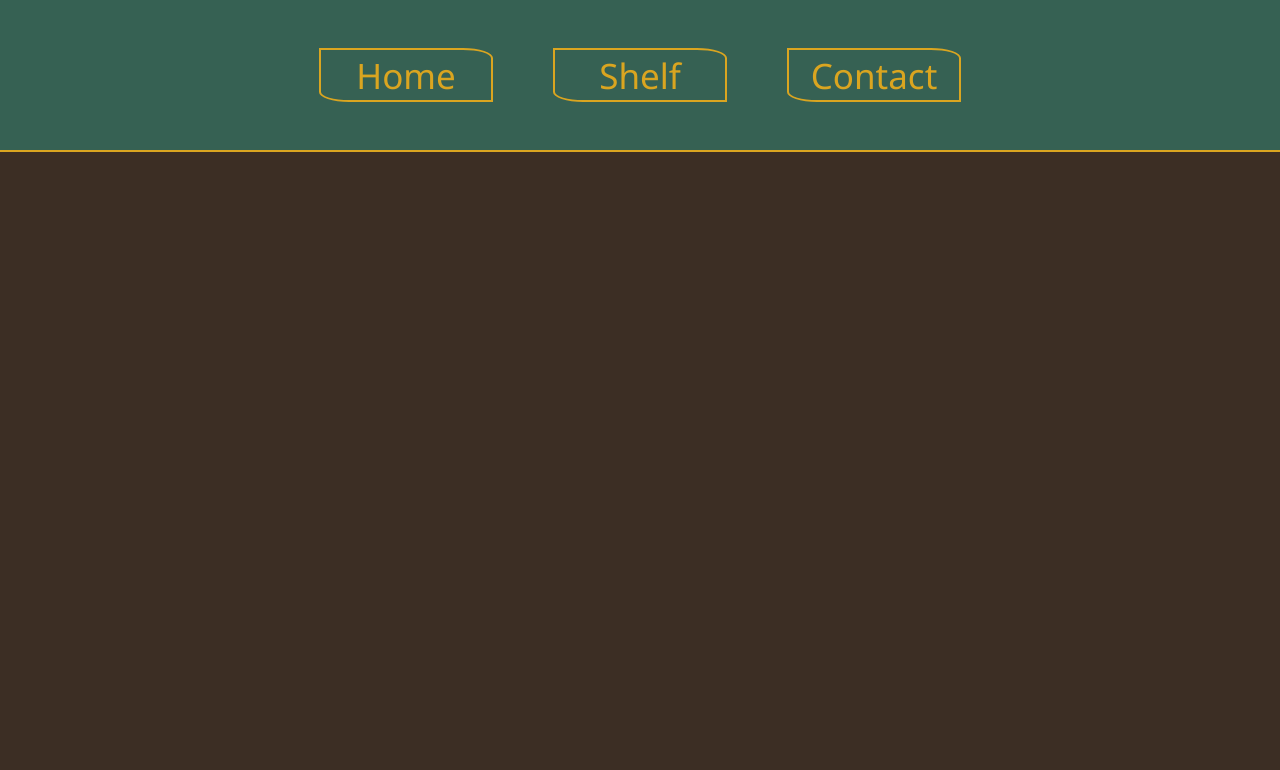
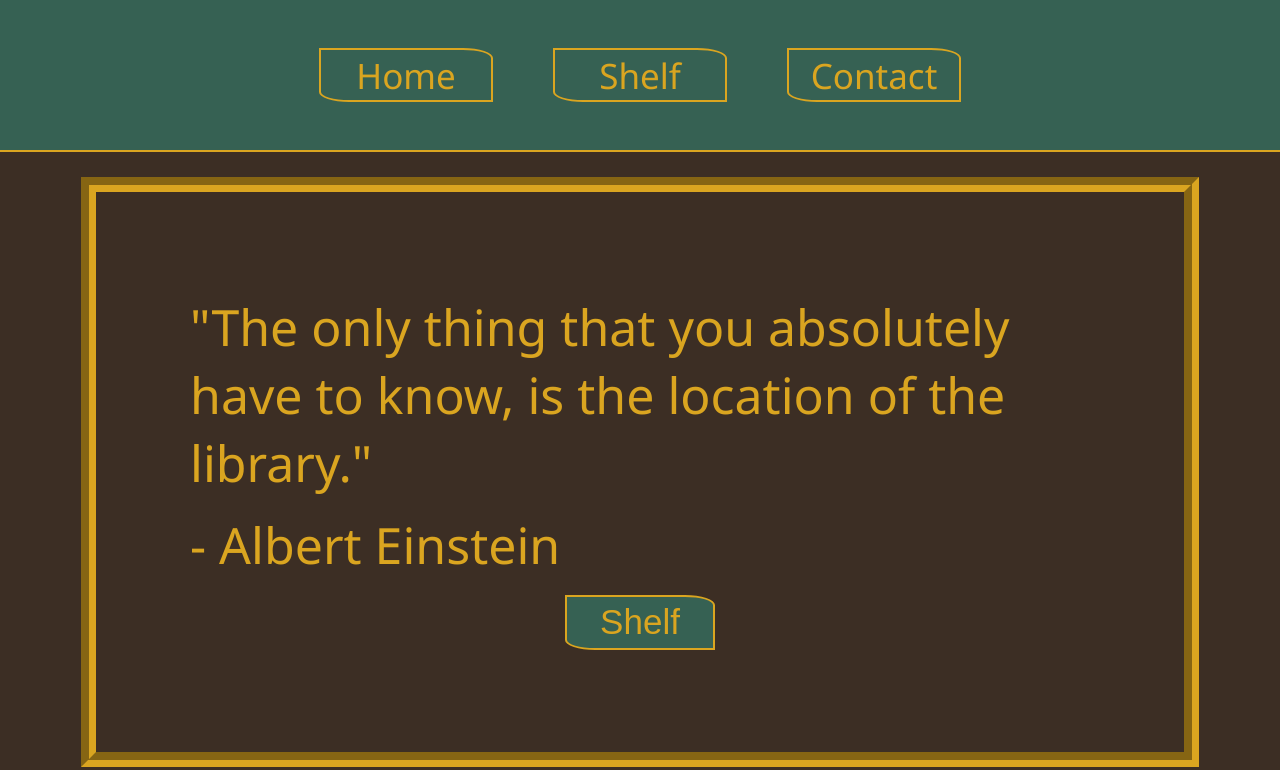
Before and after one commit to migdood/Library, a plain HTML site: page index.html in a window 1280 px wide. Shown: the top 770 px of the page. Drawn offline with Linux system fonts and the light colour scheme.

Commit message:
Added Landing Page at index.html Added Style to Landing Page Added another js file to separate between the html files Added FavIcon to all pages Added 3 Books as base

```diff
--- a/css/style.css
+++ b/css/style.css
@@ -43,11 +43,91 @@ header > nav > ul > li:hover {
 }
 main {
   display: flex;
-  /* flex-direction: column;
-  gap: 50px; */
   justify-content: center;
   align-items: center;
   height: 80svh;
+}
+.containerHome {
+  display: flex;
+  flex-direction: column;
+  justify-content: center;
+  align-items: center;
+  border-style: groove;
+  border-width: 15px;
+  border-color: #daa520;
+  width: 85vw;
+  height: 70vh;
+  font-size: 50px;
+}
+.containerHome > .textContainer {
+  color: #daa520;
+}
+.quote p {
+  animation: popUp 1s 0s ease forwards;
+}
+.containerHome > .textContainer > .quote {
+  display: flex;
+  align-items: center;
+  overflow: hidden;
+  width: 900px;
+  height: 200px;
+}
+.name p {
+  animation: popUp 1s 0s ease forwards;
+}
+.containerHome > .textContainer > .name {
+  display: flex;
+  align-items: center;
+  overflow: hidden;
+  width: 900px;
+  height: 100px;
+  transition: 0.5s ease;
+}
+@keyframes popUp {
+  0% {
+    opacity: 0%;
+    transform: translateY(100%);
+  }
+  50% {
+    opacity: 100%;
+  }
+  100% {
+    transfrom: translateY(0%);
+  }
+}
+.shelfbtnContainer {
+  overflow: hidden;
+}
+.shelfbtnContainer > #shelfbtn {
+  border: 2px solid #daa520;
+  border-radius: 0px 30px/ 10px 10px;
+  height: 55px;
+  width: 150px;
+  text-wrap: nowrap;
+  padding: 10px;
+  display: flex;
+  justify-content: center;
+  align-items: center;
+  font-size: 35px;
+  background-color: #366153;
+  color: #daa520;
+  text-decoration: none;
+  animation: btnPopUp 0.5s 1s ease forwards;
+  opacity: 0%;
+}
+@keyframes btnPopUp {
+  0% {
+    opacity: 0%;
+    transform: translateY(100%);
+  }
+  100% {
+    opacity: 100%;
+    transfrom: translateY(0%);
+  }
+}
+#shelfbtn:hover {
+  background-color: #3e6d5d;
+  cursor: pointer;
 }
 footer {
   display: flex;
--- a/index.html
+++ b/index.html
@@ -4,7 +4,8 @@
     <meta charset="UTF-8" />
     <meta name="viewport" content="width=device-width, initial-scale=1.0" />
     <link rel="stylesheet" href="css/style.css" />
-    <script src="js/script.js" defer></script>
+    <link rel="icon" href="img/library-svgrepo-com.svg" type="image/x-icon" />
+    <script src="js/indexscript.js" defer></script>
     <title>Library</title>
   </head>
   <body>
@@ -18,7 +19,22 @@
       </nav>
     </header>
     <main>
-
+      <div class="containerHome">
+        <div class="textContainer">
+          <div class="quote">
+            <p>
+              "The only thing that you absolutely have to know, is the location
+              of the library."
+            </p>
+          </div>
+          <div class="name">
+            <p>- Albert Einstein</p>
+          </div>
+        </div>
+        <div class="shelfbtnContainer">
+          <button id="shelfbtn">Shelf</button>
+        </div>
+      </div>
     </main>
     <footer>
       <div class="footer-container">
--- /dev/null
+++ b/js/indexscript.js
@@ -0,0 +1,4 @@
+const shelfbtn = document.getElementById("shelfbtn");
+shelfbtn.addEventListener("click", () => {
+  window.location.href = "shelf.html";
+});
--- a/js/script.js
+++ b/js/script.js
@@ -10,6 +10,7 @@ const Shelf = document.getElementById("Shelf");
 const Form = document.getElementById("form");
 const DropDownPuller = document.getElementById("DropDownPuller");
 const DropDown = document.getElementById("DropDown");
+
 let PullerIsDown = true;
 DropDownPuller.style.rotate = "180deg";
 
@@ -149,7 +150,6 @@ AddButton.addEventListener("click", () => {
   }
   ClearButton.click();
 });
-
 // Checks localStorage for any data then collects it and outputs it
 window.addEventListener("load", () => {
   const storedShelf = localStorage.getItem("MyShelf");
@@ -170,6 +170,28 @@ window.addEventListener("load", () => {
   }
 });
 
+const Book1 = new Book(
+  9788804714095,
+  "The Name Of The Wind",
+  "Patrick Rothfuss",
+  622,
+  "Read"
+);
+const Book2 = new Book(
+  9783608938166,
+  "The Wise Man's Fear",
+  "Patrick Rothfuss",
+  994,
+  "Read"
+);
+const Book3 = new Book(
+  9780008115456,
+  "Assassin's Apprentice",
+  "Robin Hobb",
+  400,
+  "Reading"
+);
+MyShelf.push(Book1, Book2, Book3);
 // Scans the whole array for books and displays them
 MyShelf.forEach((book) => {
   AddToMyShelfToDisplay(book);
```
Also changed, not shown: contact.html (+1 -0 lines), shelf.html (+1 -0 lines), img/library-svgrepo-com.svg (added).
